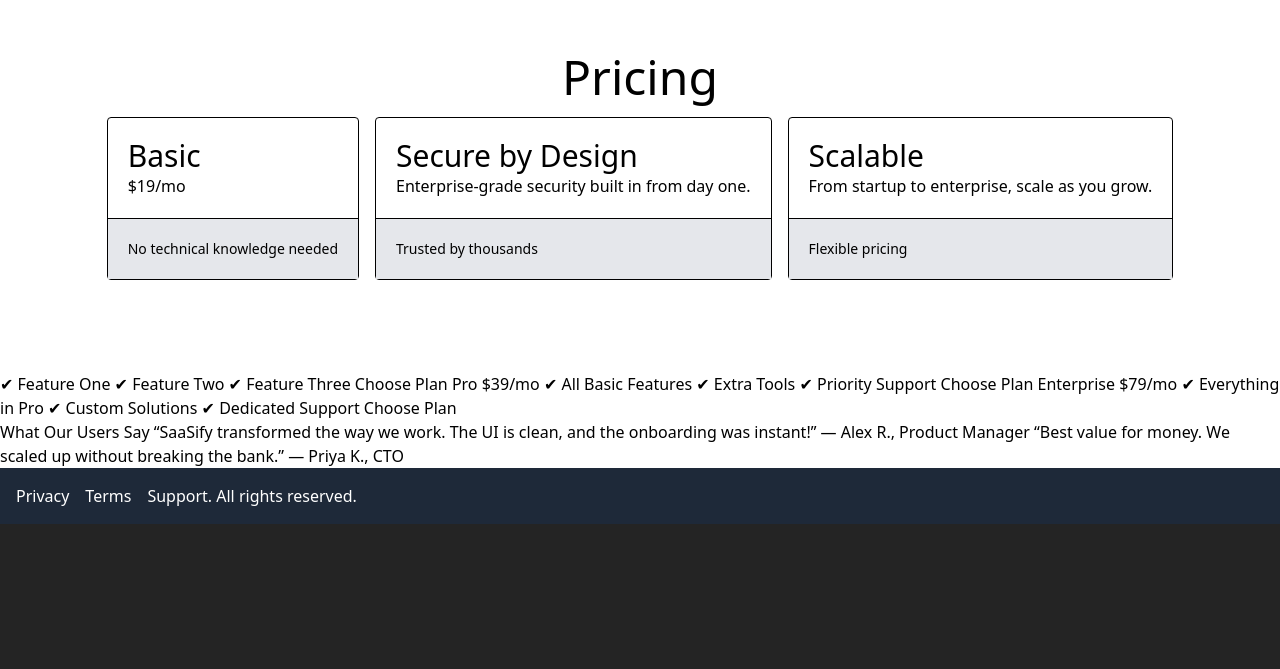
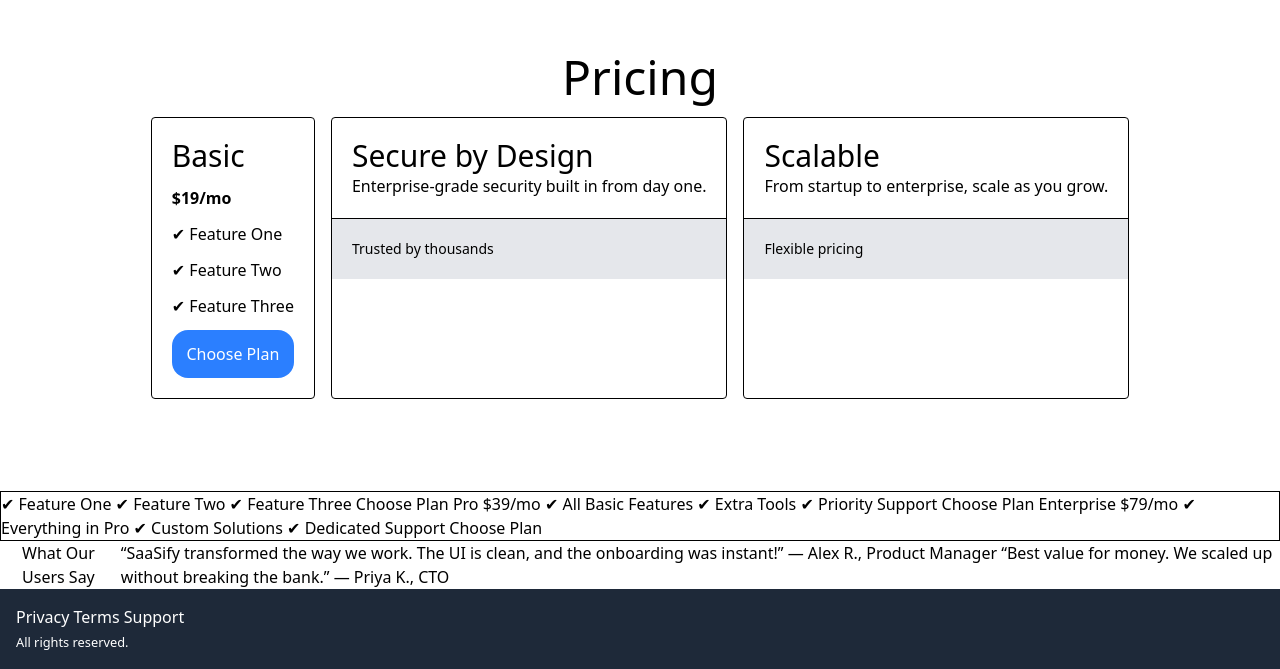
Before and after one commit to S3ak/mocodes-tailwind-intro-lesson-example, a website built with Vite: page index.html in a window 1280 px wide. Shown: the part 1122-1791 px from the top of the page. Before the commit the page ends 1646 px from the top, so only its background shows below. Built offline with nearby package versions, Linux system fonts and the light colour scheme.

Commit message:
More styling

```diff
--- a/index.html
+++ b/index.html
@@ -83,15 +83,16 @@
       >
         <h2 class="text-5xl">Pricing</h2>
         <div class="flex justify-between gap-4 py-3">
-          <div class="card rounded border">
-            <section class="p-5">
-              <h3 class="text-3xl">Basic</h3>
-              <p class="flex items-center text-base">$19/mo</p>
-            </section>
+          <div class="card flex flex-col gap-3 rounded border p-5">
+            <h3 class="text-3xl">Basic</h3>
+            <p class="text- flex items-center font-bold">$19/mo</p>
+            <p class="flex items-center text-base">✔ Feature One</p>
+            <p class="flex items-center text-base">✔ Feature Two</p>
+            <p class="flex items-center text-base">✔ Feature Three</p>
 
-            <p class="border-t bg-gray-200 p-5 text-sm">
-              No technical knowledge needed
-            </p>
+            <button class="w-full rounded-2xl bg-blue-500 p-3 text-white">
+              Choose Plan
+            </button>
           </div>
           <div class="card rounded border">
             <section class="p-5">
@@ -117,7 +118,7 @@
       </section>
 
       <section aria-label="pricing">
-        <div class="flex gap-1">
+        <div class="flex gap-1 border">
           <p>
             ✔ Feature One ✔ Feature Two ✔ Feature Three Choose Plan Pro
             $39/mo ✔ All Basic Features ✔ Extra Tools ✔ Priority Support
@@ -128,11 +129,11 @@
       </section>
       <section>
         <div class="flex gap-1">
+          <h2 class="text-center">What Our Users Say</h2>
           <p>
-            What Our Users Say “SaaSify transformed the way we work. The UI is
-            clean, and the onboarding was instant!” — Alex R., Product Manager
-            “Best value for money. We scaled up without breaking the bank.” —
-            Priya K., CTO
+            “SaaSify transformed the way we work. The UI is clean, and the
+            onboarding was instant!” — Alex R., Product Manager “Best value for
+            money. We scaled up without breaking the bank.” — Priya K., CTO
           </p>
         </div>
       </section>
@@ -140,7 +141,12 @@
 
     <!-- Footer -->
     <footer class="bg-gray-800 p-4 text-white">
-      <p>Privacy Terms Support. All rights reserved.</p>
+      <nav>
+        <a href="Privacy">Privacy</a>
+        <a href="Terms">Terms</a>
+        <a href="Support">Support</a>
+      </nav>
+      <small>All rights reserved.</small>
     </footer>
   </body>
 </html>
```
